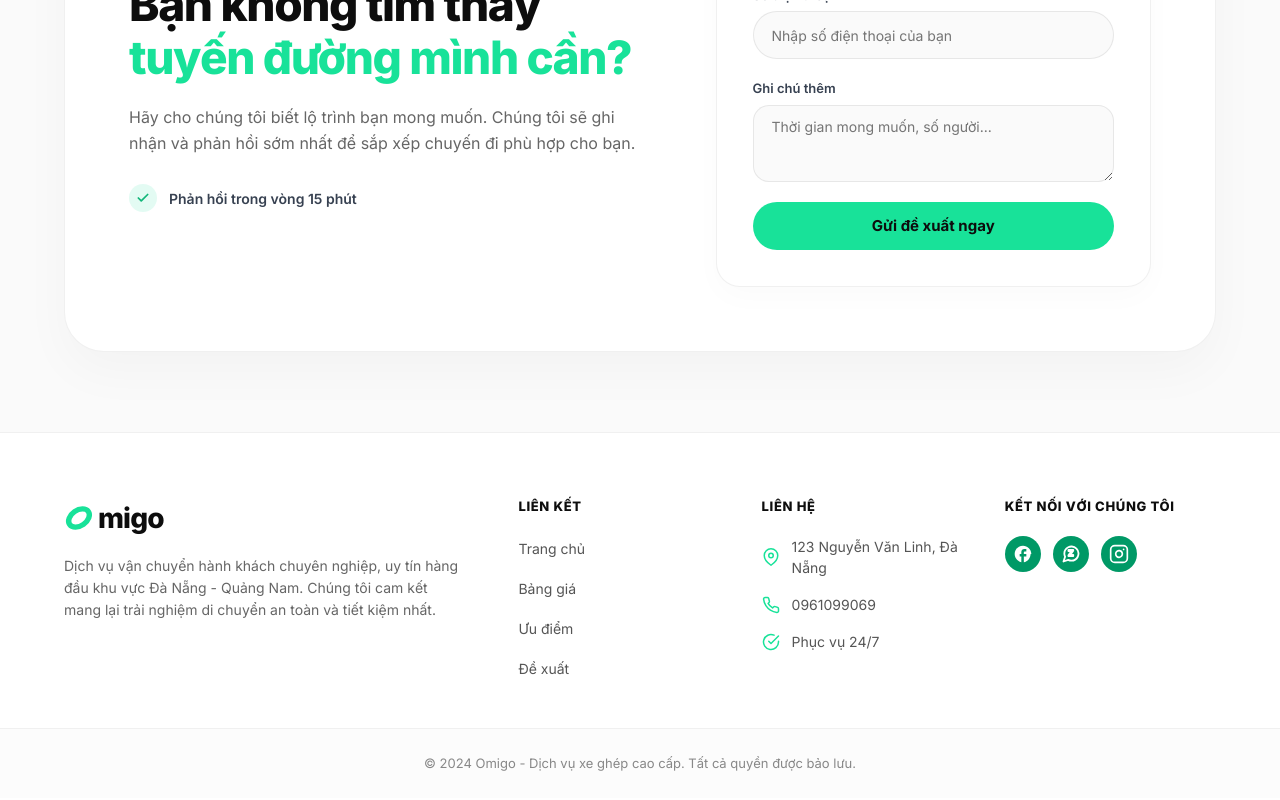
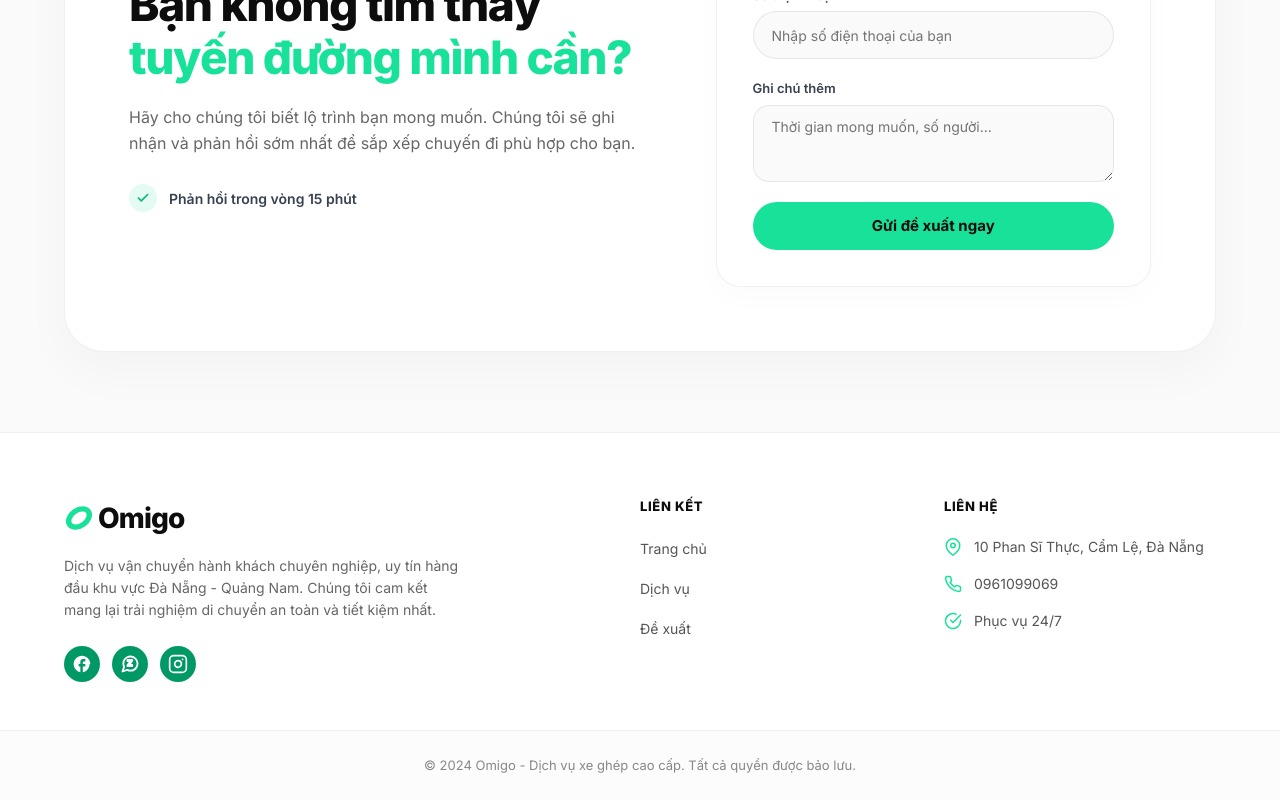
Before and after one commit to hotanduytung/Omigo, a Next.js app: page / in a window 1280 px wide. Shown: the part 1944-2744 px from the top of the page. Built offline with nearby package versions, Linux system fonts and the light colour scheme.

Commit message:
Update footer content and Logo text

```diff
--- a/src/app/globals.css
+++ b/src/app/globals.css
@@ -866,7 +866,7 @@ p {
 
 @media (min-width: 992px) {
   .footer-grid {
-    grid-template-columns: 2fr 1fr 1fr 1fr;
+    grid-template-columns: 2fr 1fr 1fr;
     gap: 32px;
   }
 }
--- a/src/components/Footer.tsx
+++ b/src/components/Footer.tsx
@@ -17,47 +17,7 @@ export default function Footer() {
               ? 'Dịch vụ vận chuyển hành khách chuyên nghiệp, uy tín hàng đầu khu vực Đà Nẵng - Quảng Nam. Chúng tôi cam kết mang lại trải nghiệm di chuyển an toàn và tiết kiệm nhất.'
               : 'Professional, top reputable passenger transport service in Da Nang - Quang Nam area. We are committed to bringing the safest and most economical travel experience.'}
           </p>
-        </div>
-
-        <div style={styles.colLinks}>
-          <h4 style={styles.colTitle}>{language === 'vi' ? 'LIÊN KẾT' : 'LINKS'}</h4>
-          <ul style={styles.linkList}>
-            <li><a href="#" style={styles.link}>{language === 'vi' ? 'Trang chủ' : 'Home'}</a></li>
-            <li><a href="#services" style={styles.link}>{language === 'vi' ? 'Bảng giá' : 'Pricing'}</a></li>
-            <li><a href="#services" style={styles.link}>{language === 'vi' ? 'Ưu điểm' : 'Advantages'}</a></li>
-            <li><a href="#routes" style={styles.link}>{language === 'vi' ? 'Đề xuất' : 'Suggest Route'}</a></li>
-          </ul>
-        </div>
-
-        <div style={styles.colContact}>
-          <h4 style={styles.colTitle}>{language === 'vi' ? 'LIÊN HỆ' : 'CONTACT'}</h4>
-          <ul style={styles.contactList}>
-            <li style={styles.contactItem}>
-              <svg width="18" height="18" viewBox="0 0 24 24" fill="none" stroke="#18E299" strokeWidth="2" strokeLinecap="round" strokeLinejoin="round" style={{ flexShrink: 0 }}>
-                <path d="M21 10c0 7-9 13-9 13s-9-6-9-13a9 9 0 0 1 18 0z"></path>
-                <circle cx="12" cy="10" r="3"></circle>
-              </svg>
-              <span>123 Nguyễn Văn Linh, Đà Nẵng</span>
-            </li>
-            <li style={styles.contactItem}>
-              <svg width="18" height="18" viewBox="0 0 24 24" fill="none" stroke="#18E299" strokeWidth="2" strokeLinecap="round" strokeLinejoin="round" style={{ flexShrink: 0 }}>
-                <path d="M22 16.92v3a2 2 0 0 1-2.18 2 19.79 19.79 0 0 1-8.63-3.07 19.5 19.5 0 0 1-6-6 19.79 19.79 0 0 1-3.07-8.67A2 2 0 0 1 4.11 2h3a2 2 0 0 1 2 1.72 12.84 12.84 0 0 0 .7 2.81 2 2 0 0 1-.45 2.11L8.09 9.91a16 16 0 0 0 6 6l1.27-1.27a2 2 0 0 1 2.11-.45 12.84 12.84 0 0 0 2.81.7A2 2 0 0 1 22 16.92z"></path>
-              </svg>
-              <span>0961099069</span>
-            </li>
-            <li style={styles.contactItem}>
-              <svg width="18" height="18" viewBox="0 0 24 24" fill="none" stroke="#18E299" strokeWidth="2" strokeLinecap="round" strokeLinejoin="round" style={{ flexShrink: 0 }}>
-                <path d="M22 11.08V12a10 10 0 1 1-5.93-9.14"></path>
-                <polyline points="22 4 12 14.01 9 11.01"></polyline>
-              </svg>
-              <span>{language === 'vi' ? 'Phục vụ 24/7' : '24/7 Service'}</span>
-            </li>
-          </ul>
-        </div>
-
-        <div style={styles.colSocial}>
-          <h4 style={styles.colTitle}>{t('footer.connect')}</h4>
-          <div style={styles.socials}>
+          <div style={{ ...styles.socials, marginTop: '8px' }}>
             <a href="https://www.facebook.com/migo.vn/" target="_blank" rel="noopener noreferrer" style={styles.socialLink} title="Facebook">
               <svg width="20" height="20" viewBox="0 0 24 24" fill="currentColor">
                 <path d="M22 12c0-5.52-4.48-10-10-10S2 6.48 2 12c0 4.84 3.44 8.87 8 9.8V15H8v-3h2V9.5C10 7.57 11.57 6 13.5 6H16v3h-2c-.55 0-1 .45-1 1v2h3v3h-3v6.95c4.56-.93 8-4.96 8-9.75z" />
@@ -77,6 +37,41 @@ export default function Footer() {
               </svg>
             </a>
           </div>
+        </div>
+
+        <div style={styles.colLinks}>
+          <h4 style={styles.colTitle}>{language === 'vi' ? 'LIÊN KẾT' : 'LINKS'}</h4>
+          <ul style={styles.linkList}>
+            <li><a href="#" style={styles.link}>{language === 'vi' ? 'Trang chủ' : 'Home'}</a></li>
+            <li><a href="#services" style={styles.link}>{language === 'vi' ? 'Dịch vụ' : 'Services'}</a></li>
+            <li><a href="#routes" style={styles.link}>{language === 'vi' ? 'Đề xuất' : 'Suggest Route'}</a></li>
+          </ul>
+        </div>
+
+        <div style={styles.colContact}>
+          <h4 style={styles.colTitle}>{language === 'vi' ? 'LIÊN HỆ' : 'CONTACT'}</h4>
+          <ul style={styles.contactList}>
+            <li style={styles.contactItem}>
+              <svg width="18" height="18" viewBox="0 0 24 24" fill="none" stroke="#18E299" strokeWidth="2" strokeLinecap="round" strokeLinejoin="round" style={{ flexShrink: 0 }}>
+                <path d="M21 10c0 7-9 13-9 13s-9-6-9-13a9 9 0 0 1 18 0z"></path>
+                <circle cx="12" cy="10" r="3"></circle>
+              </svg>
+              <span>10 Phan Sĩ Thực, Cẩm Lệ, Đà Nẵng</span>
+            </li>
+            <li style={styles.contactItem}>
+              <svg width="18" height="18" viewBox="0 0 24 24" fill="none" stroke="#18E299" strokeWidth="2" strokeLinecap="round" strokeLinejoin="round" style={{ flexShrink: 0 }}>
+                <path d="M22 16.92v3a2 2 0 0 1-2.18 2 19.79 19.79 0 0 1-8.63-3.07 19.5 19.5 0 0 1-6-6 19.79 19.79 0 0 1-3.07-8.67A2 2 0 0 1 4.11 2h3a2 2 0 0 1 2 1.72 12.84 12.84 0 0 0 .7 2.81 2 2 0 0 1-.45 2.11L8.09 9.91a16 16 0 0 0 6 6l1.27-1.27a2 2 0 0 1 2.11-.45 12.84 12.84 0 0 0 2.81.7A2 2 0 0 1 22 16.92z"></path>
+              </svg>
+              <span>0961099069</span>
+            </li>
+            <li style={styles.contactItem}>
+              <svg width="18" height="18" viewBox="0 0 24 24" fill="none" stroke="#18E299" strokeWidth="2" strokeLinecap="round" strokeLinejoin="round" style={{ flexShrink: 0 }}>
+                <path d="M22 11.08V12a10 10 0 1 1-5.93-9.14"></path>
+                <polyline points="22 4 12 14.01 9 11.01"></polyline>
+              </svg>
+              <span>{language === 'vi' ? 'Phục vụ 24/7' : '24/7 Service'}</span>
+            </li>
+          </ul>
         </div>
       </div>
       <div style={styles.bottomBar}>
--- a/src/components/Logo.tsx
+++ b/src/components/Logo.tsx
@@ -23,7 +23,7 @@ export default function Logo({ light = false }: { light?: boolean }) {
           transform="rotate(-35 50 50)"
         />
       </svg>
-      <span style={{ color: light ? '#ffffff' : '#0d0d0d' }}>migo</span>
+      <span style={{ color: light ? '#ffffff' : '#0d0d0d' }}>Omigo</span>
     </div>
   );
 }
```
